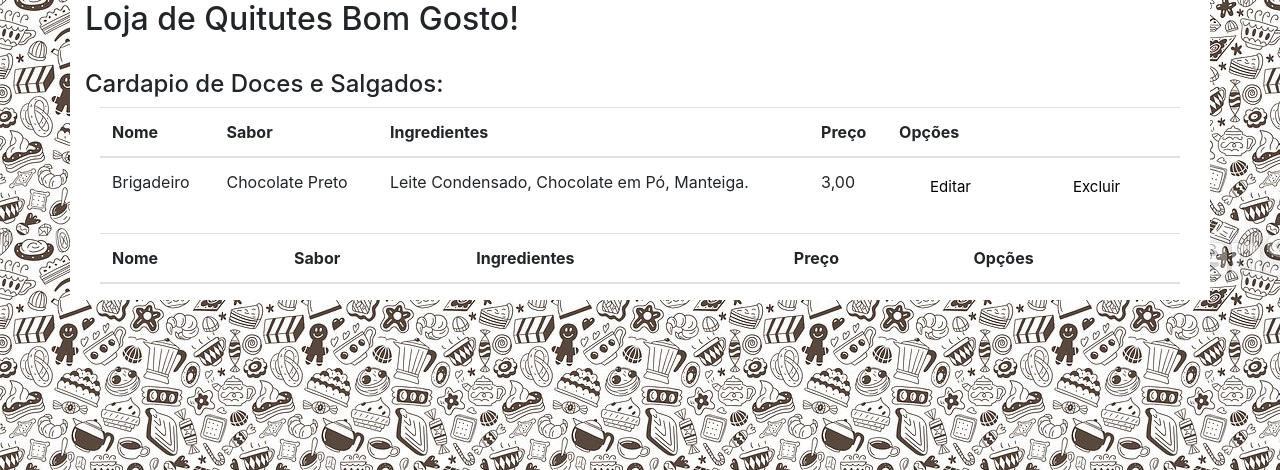
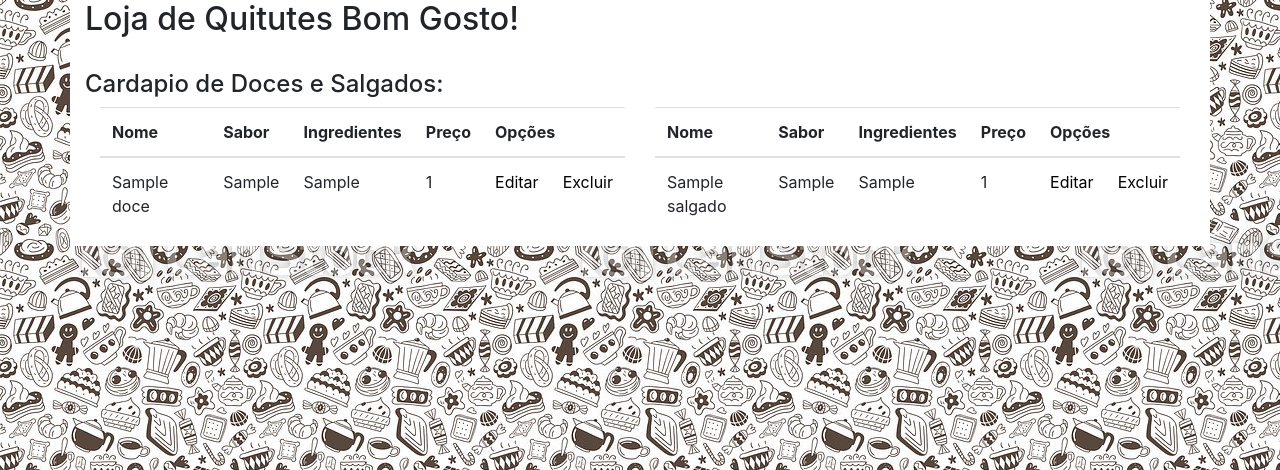
Before and after one commit to Victor-DSR/CRUD_Quitutes, a PHP site: page / in a window 1280 px wide. Shown: the top 470 px of the page. Run offline with PHP 8.4, Linux system fonts and the light colour scheme; tables that the repository leaves empty hold one stand-in row (values such as "Sample post"); data that the repository does not hold is empty.

Commit message:
1.7 Listar

```diff
--- a/index.php
+++ b/index.php
@@ -1,5 +1,13 @@
 <?php
  include_once("funcoes.php");
+ $conecta = conectar();
+    $sql = "SELECT * FROM doces";
+    $resultado = mysqli_query($conecta, $sql);
+    $doce = mysqli_fetch_all($resultado, MYSQLI_ASSOC);
+
+    $sql = "SELECT * FROM salgados";
+    $resultado = mysqli_query($conecta, $sql);
+    $salgado = mysqli_fetch_all($resultado, MYSQLI_ASSOC);
 ?>
 <!DOCTYPE html>
 <html lang="pt-BR">
@@ -48,24 +56,16 @@
                 <th colspan="2">Opções</th>
                     </tr>
                     <?php
-                     foreach($usuario as $usuario){
+                     foreach($doce as $doce){
                      echo "<tr>";
-                     echo "<td>" . $usuario["Nome"] . "</td>";
-                     echo "<td>" . $usuario["Sabor"] . "</td>";
-                     echo "<td>" . $usuario["Ingredientes"] . "</td>";
-                     echo "<td>" . $usuario["Preço"] . "</td>";
-                     echo "<td><a class='button' href='cadres1.php?id=". $usuario['id'] ."' style='text-decoration: none'> Editar </a></td>";
-                     echo "<td><a class='button' href='excres1.php?id=". $usuario['id'] ."' style='text-decoration: none'> Excluir </a></td>";
+                     echo "<td>" . $doce["Nome"] . "</td>";
+                     echo "<td>" . $doce["Sabor"] . "</td>";
+                     echo "<td>" . $doce["Ingredientes"] . "</td>";
+                     echo "<td>" . $doce["Preço"] . "</td>";
+                     echo "<td><a style='color: black' href='cadres1.php?id=". $doce['id'] ."' style='text-decoration: none'> Editar </a></td>";
+                     echo "<td><a style='color: black' href='excres1.php?id=". $doce['id'] ."' style='text-decoration: none'> Excluir </a></td>";
                      echo "</tr>"; }
                      ?>
-                    <tr>
-                <td>Brigadeiro</td>
-                <td>Chocolate Preto</td>
-                <td>Leite Condensado, Chocolate em Pó, Manteiga.</td>
-                <td>3,00</th>
-                <td><button>Editar</button></td>
-                <td><button>Excluir</button></td>
-                    </tr>
                 </thead>
                 </table>
             </div>
@@ -79,6 +79,17 @@
                 <th>Preço</th>
                 <th colspan="2">Opções</th>
                     </tr>
+                    <?php
+                     foreach($salgado as $salgado){
+                     echo "<tr>";
+                     echo "<td>" . $salgado["Nome"] . "</td>";
+                     echo "<td>" . $salgado["Sabor"] . "</td>";
+                     echo "<td>" . $salgado["Ingredientes"] . "</td>";
+                     echo "<td>" . $salgado["Preço"] . "</td>";
+                     echo "<td><a style='color: black' href='cadres1.php?id=". $salgado['id'] ."' style='text-decoration: none'> Editar </a></td>";
+                     echo "<td><a style='color: black' href='excres1.php?id=". $salgado['id'] ."' style='text-decoration: none'> Excluir </a></td>";
+                     echo "</tr>"; }
+                     ?>
                 </thead>
                 </table>
             </div>
```
Also changed, not shown: funcoes.php (line endings or trailing spaces).
